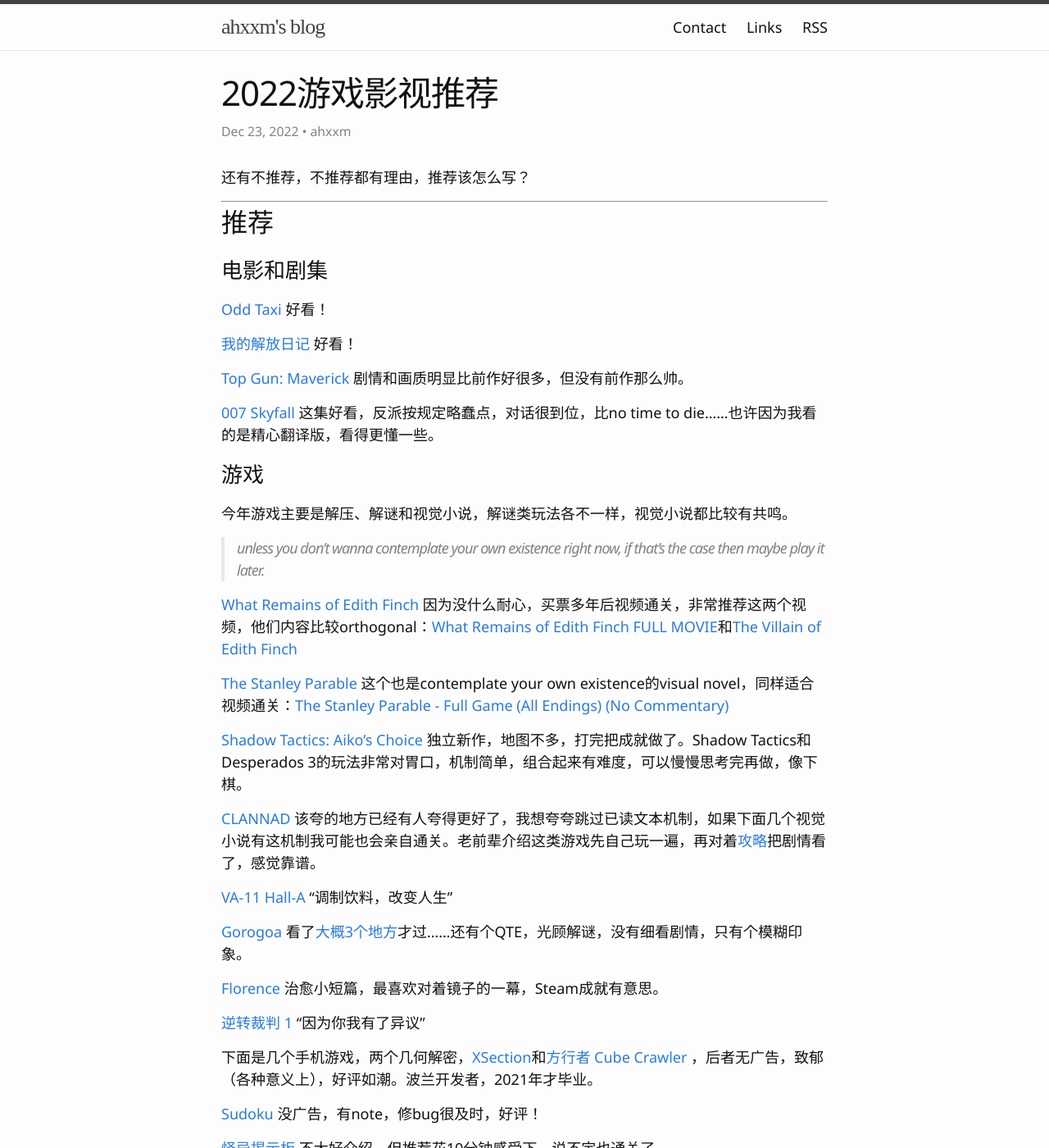
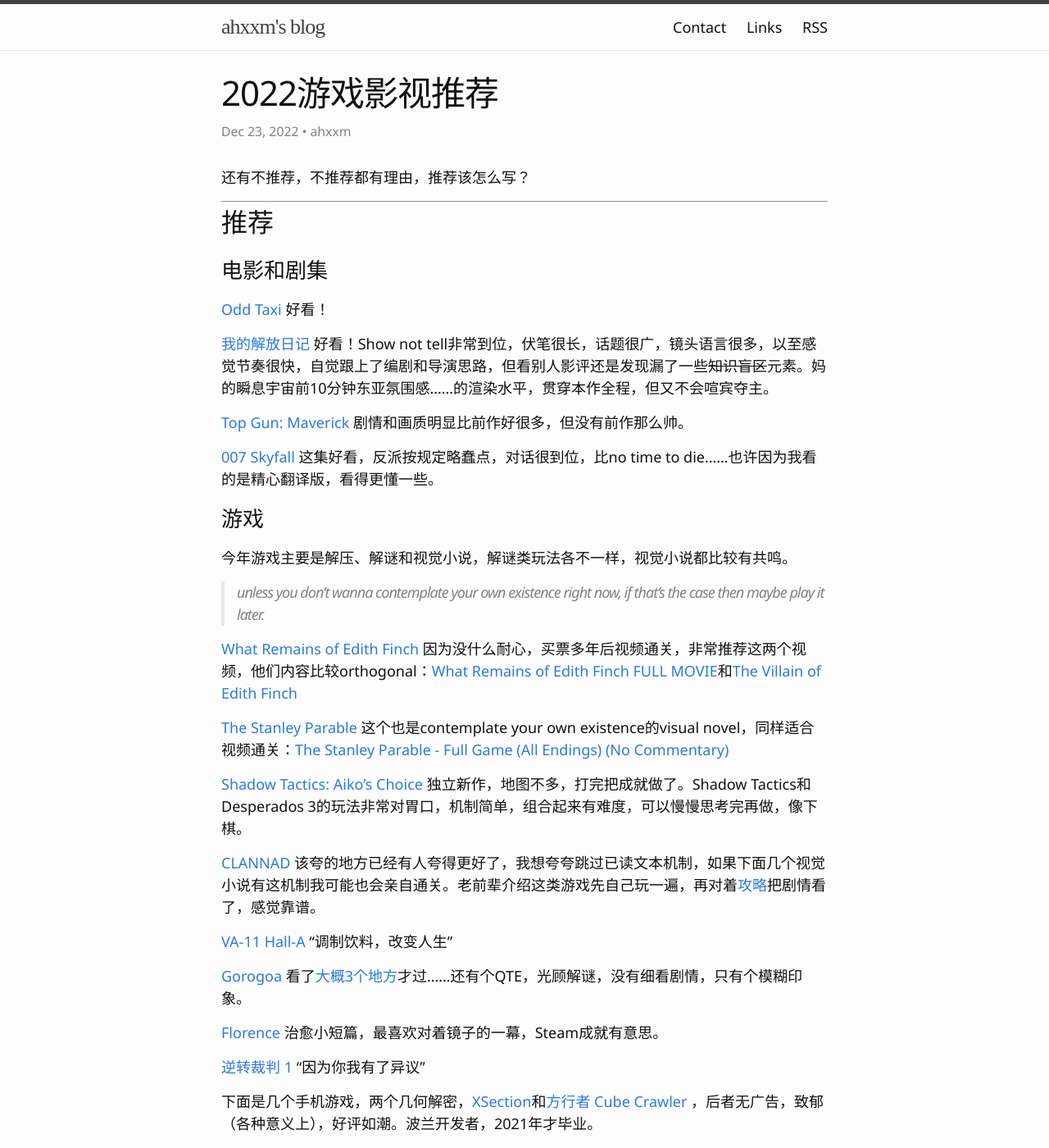
Before and after one commit to ahxxm/ahxxm.github.io, a Jekyll site: the page built from _posts/2022-12-23-2022-game-video.md, in a window 1280 px wide and 1400 px high. Shown: the whole window at 82% size. Built offline with Jekyll 4.4.1, drawn with Linux system fonts in a browser that asks for light colours; some of the changed text lies outside the part shown.

Commit message:
more Naui Haebangilji

```diff
--- a/_posts/2022-12-23-2022-game-video.md
+++ b/_posts/2022-12-23-2022-game-video.md
@@ -18,7 +18,7 @@ categories:
 
 [Odd Taxi](https://www.imdb.com/title/tt14134550/?ref_=nv_sr_srsg_0) 好看！
 
-[我的解放日记](https://www.imdb.com/title/tt15146130/?ref_=nv_sr_srsg_0) 好看！
+[我的解放日记](https://www.imdb.com/title/tt15146130/?ref_=nv_sr_srsg_0) 好看！Show not tell非常到位，伏笔很长，话题很广，镜头语言很多，以至感觉节奏很快，自觉跟上了编剧和导演思路，但看别人影评还是发现漏了一些~~知识盲区~~元素。妈的瞬息宇宙前10分钟东亚氛围感……的渲染水平，贯穿本作全程，但又不会喧宾夺主。
 
 [Top Gun: Maverick](https://www.imdb.com/title/tt1745960/?ref_=nv_sr_srsg_0) 剧情和画质明显比前作好很多，但没有前作那么帅。
 
@@ -66,7 +66,7 @@ categories:
 
 [丈夫得了抑郁症](https://www.imdb.com/title/tt1810833/?ref_=nv_sr_srsg_0) 女主眼熟，但好像男主才是名人。
 
-[Everything Everywhere All at Once](https://www.imdb.com/title/tt6710474/) 前面好看，非常有东亚氛围代入感。
+[Everything Everywhere All at Once](https://www.imdb.com/title/tt6710474/) 前面好看，特效不大喜欢。
 
 [辩护人](https://www.imdb.com/title/tt3404140/) 根据真实事件改编！我作为中国人感觉韩国还是过于民主，什么外国记者，哪来的外国记者，签证都拿不到。
 
```
